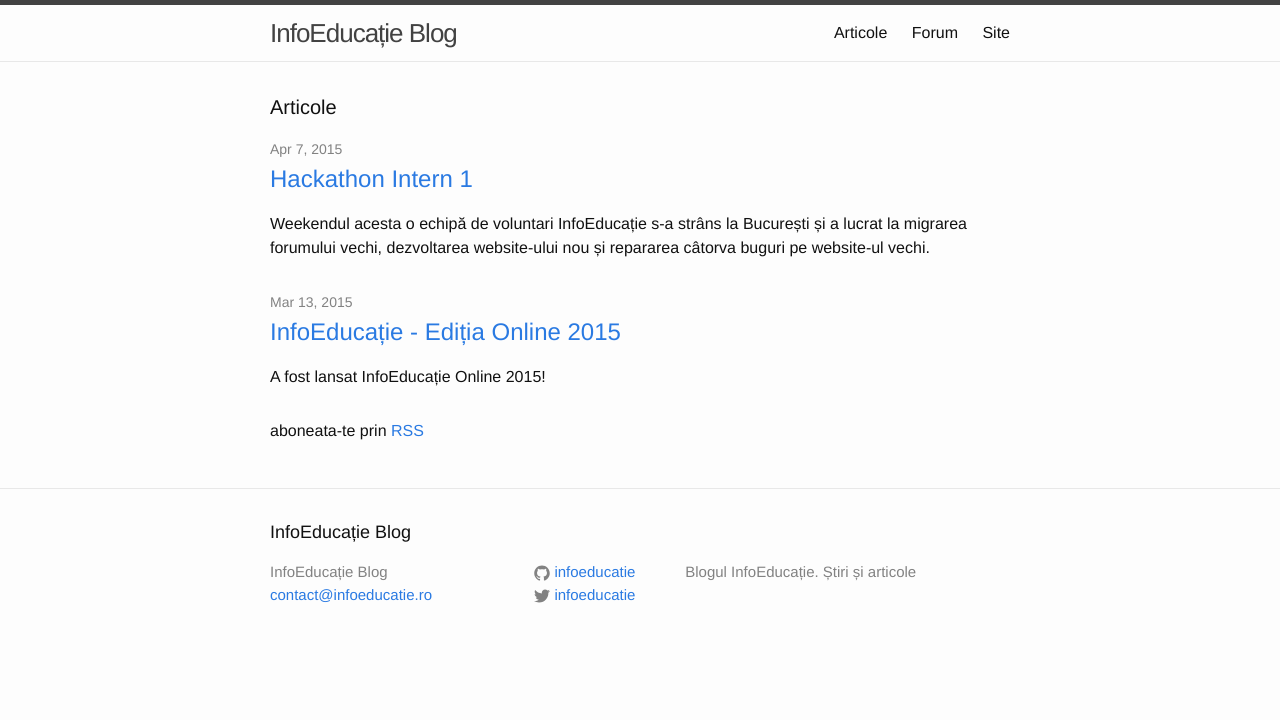
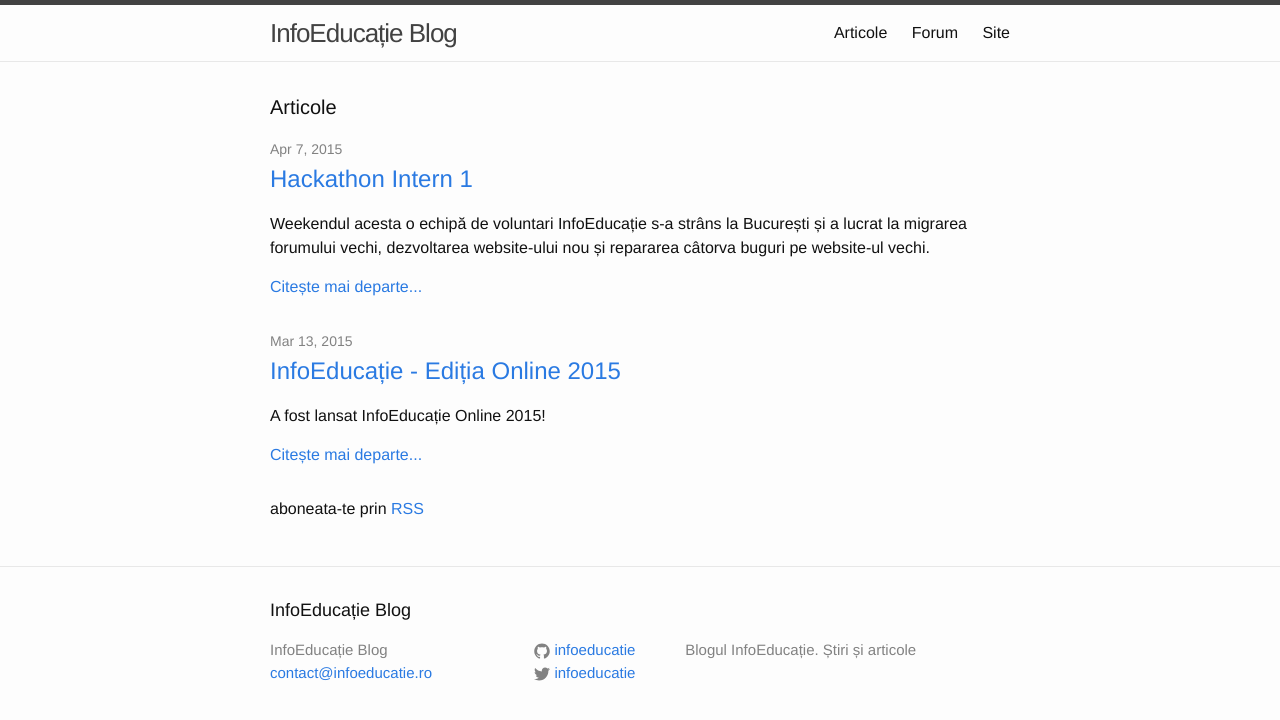
Before and after one commit to infoeducatie/blog.infoeducatie.ro, a Jekyll site: the page built from index.html, in a window 1280 px wide. Shown: the top 720 px of the page. Built offline with Jekyll 4.4.1, drawn with Linux system fonts in a browser that asks for light colours.

Commit message:
Add read more url

```diff
--- a/index.html
+++ b/index.html
@@ -15,6 +15,7 @@
           <a class="post-link" href="{{ post.url | prepend: site.baseurl }}">{{ post.title }}</a>
         </h2>
         <p>{{ post.excerpt }}</p>
+        <a href="{{ post.url }}">Citește mai departe...</a>
       </li>
     {% endfor %}
   </ul>
```
